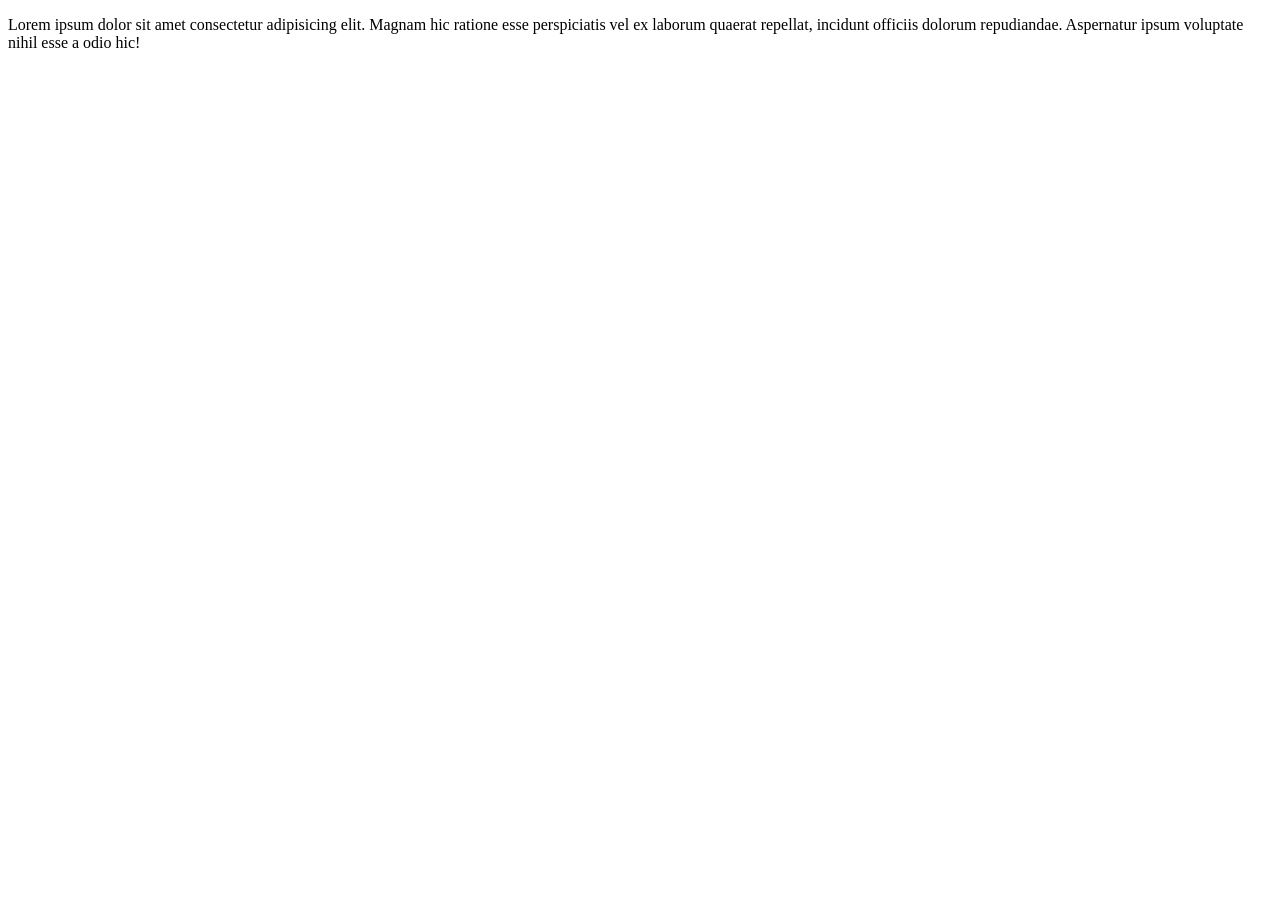
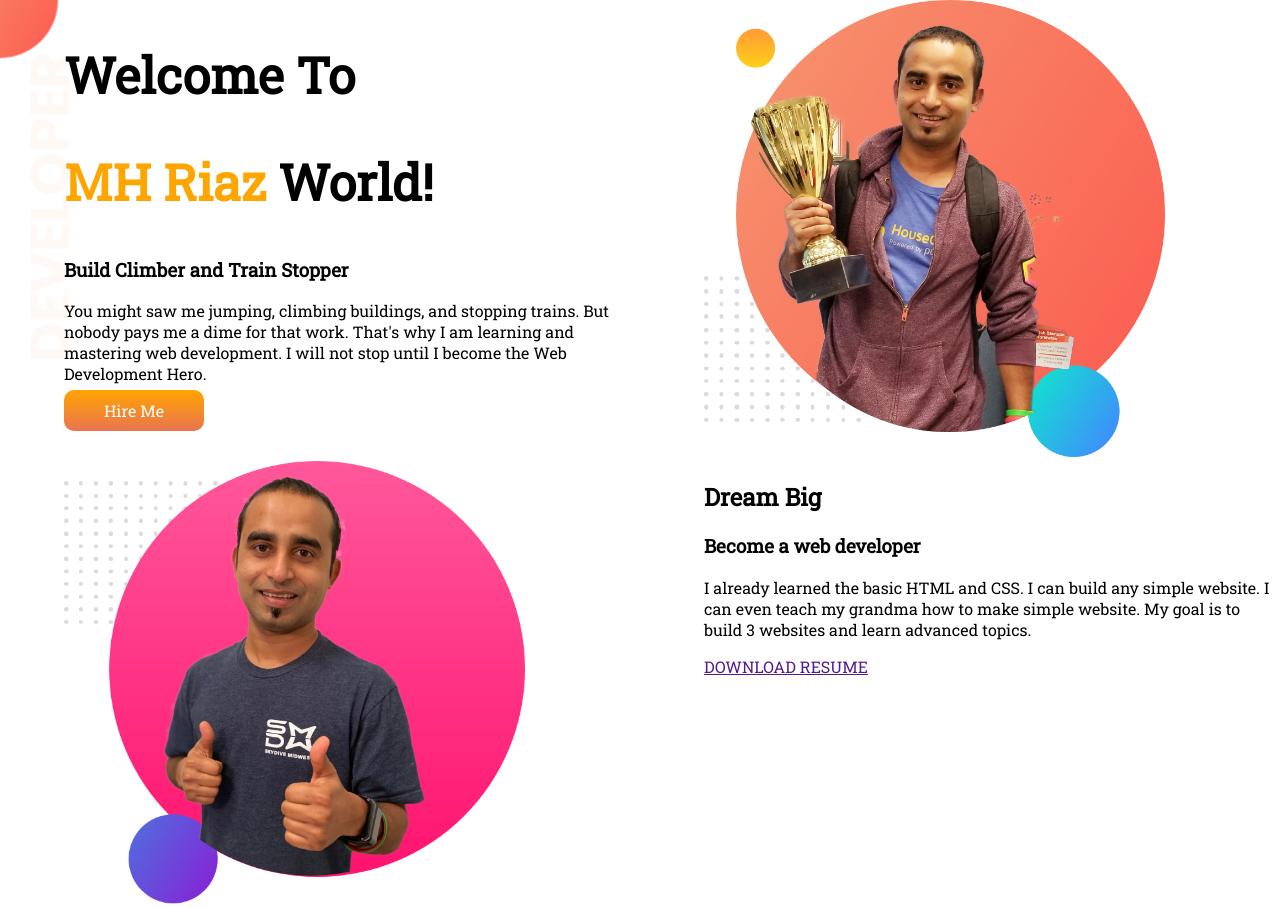
Before and after one commit to riaz26/developer-portfolio, a plain HTML site: page index.html in a window 1280 px wide. Before the commit the page ends 800 px from the top, so only its background shows below. Drawn offline with Linux system fonts and the light colour scheme.

Commit message:
first comit

```diff
--- a/index.html
+++ b/index.html
@@ -1,14 +1,48 @@
 <!DOCTYPE html>
 <html lang="en">
+
 <head>
     <meta charset="UTF-8">
     <meta http-equiv="X-UA-Compatible" content="IE=edge">
     <meta name="viewport" content="width=device-width, initial-scale=1.0">
     <title>Document</title>
+    <link rel="preconnect" href="https://fonts.googleapis.com">
+    <link rel="preconnect" href="https://fonts.gstatic.com" crossorigin>
+    <link href="https://fonts.googleapis.com/css2?family=Roboto+Slab&display=swap" rel="stylesheet">
     <link rel="stylesheet" href="style.css">
     </style>
 </head>
+
 <body>
-    <p>Lorem ipsum dolor sit amet consectetur adipisicing elit. Magnam hic ratione esse perspiciatis vel ex laborum quaerat repellat, incidunt officiis dolorum repudiandae. Aspernatur ipsum voluptate nihil esse a odio hic!</p>
+    <section class="top-banner">
+        <div class="half-width">
+            <h1>Welcome To</h1>
+            <h1><span class="heading-color">MH Riaz</span> World!</h1>
+            <h3>Build Climber and Train Stopper</h3>
+            <p>You might saw me jumping, climbing buildings, and stopping trains. But nobody pays me a dime for that
+                work.
+                That's why I am learning and mastering web development. I will not stop until I become the Web
+                Development
+                Hero.</p>
+            <a class="link-button" target="_blank" href="https://www.facebook.com/mhriaz.2611/">Hire Me</a>
+        </div>
+        <div class="half-width">
+            <img src="images/jhankar.png" alt="">
+        </div>
+    </section>
+
+    <section>
+        <div class="half-width">
+            <img src="images/jhankar2.png" alt="">
+        </div>
+        <div class="half-width">
+            <h2>Dream Big</h2>
+            <h3>Become a web developer</h3>
+            <p>I already learned the basic HTML and CSS. I can build any simple website. I can even teach my grandma how
+                to make simple website. My goal is to build 3 websites and learn advanced topics.</p>
+            <a target="_blank" href="">DOWNLOAD RESUME</a>
+        </div>
+    </section>
 </body>
+
 </html>
--- a/style.css
+++ b/style.css
@@ -0,0 +1,38 @@
+body {
+    font-family: 'Roboto Slab', serif;
+    margin: 0;
+}
+
+.top-banner {
+    background-image: url(images/top-banner.png);
+    background-repeat: no-repeat;
+}
+
+section {
+    display: flex;
+}
+
+h1 {
+    font-size: 50px;
+}
+
+.heading-color {
+    color: orange;
+}
+
+.half-width {
+    width: 50%;
+    padding-left: 5%;
+}
+
+.half-width img {
+    width: 80%;
+}
+
+.link-button {
+    text-decoration: none;
+    background-image: linear-gradient(orange, #e97451);
+    color: white;
+    padding: 10px 40px;
+    border-radius: 10px;
+}
```
Also changed, not shown: images/dream-bg.png (added), images/exp-bg.png (added), images/jhankar.png (added), images/jhankar2.png (added), images/my-bg.png (added), images/my-bg2.png (added), images/top-banner.png (added), 7 other files.
